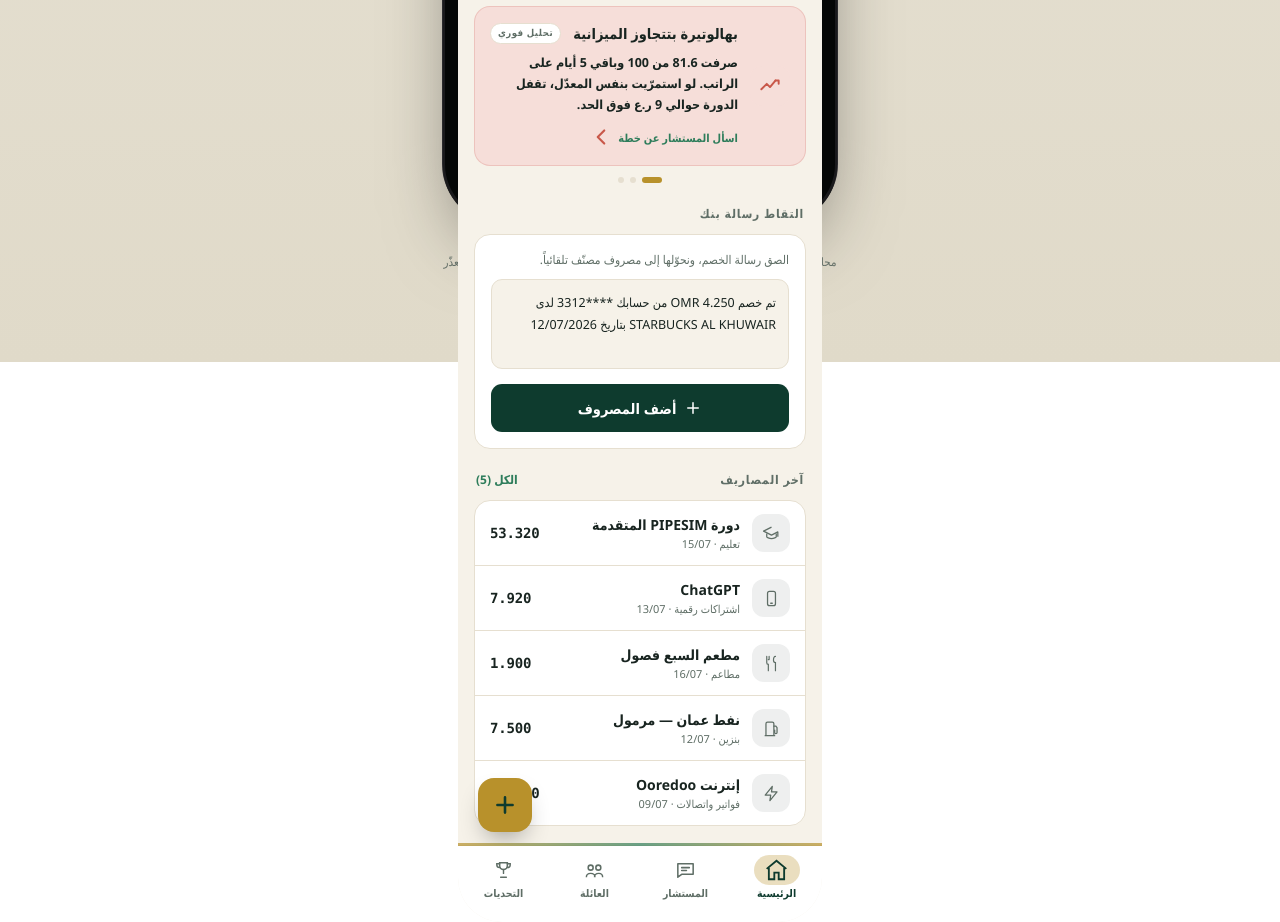
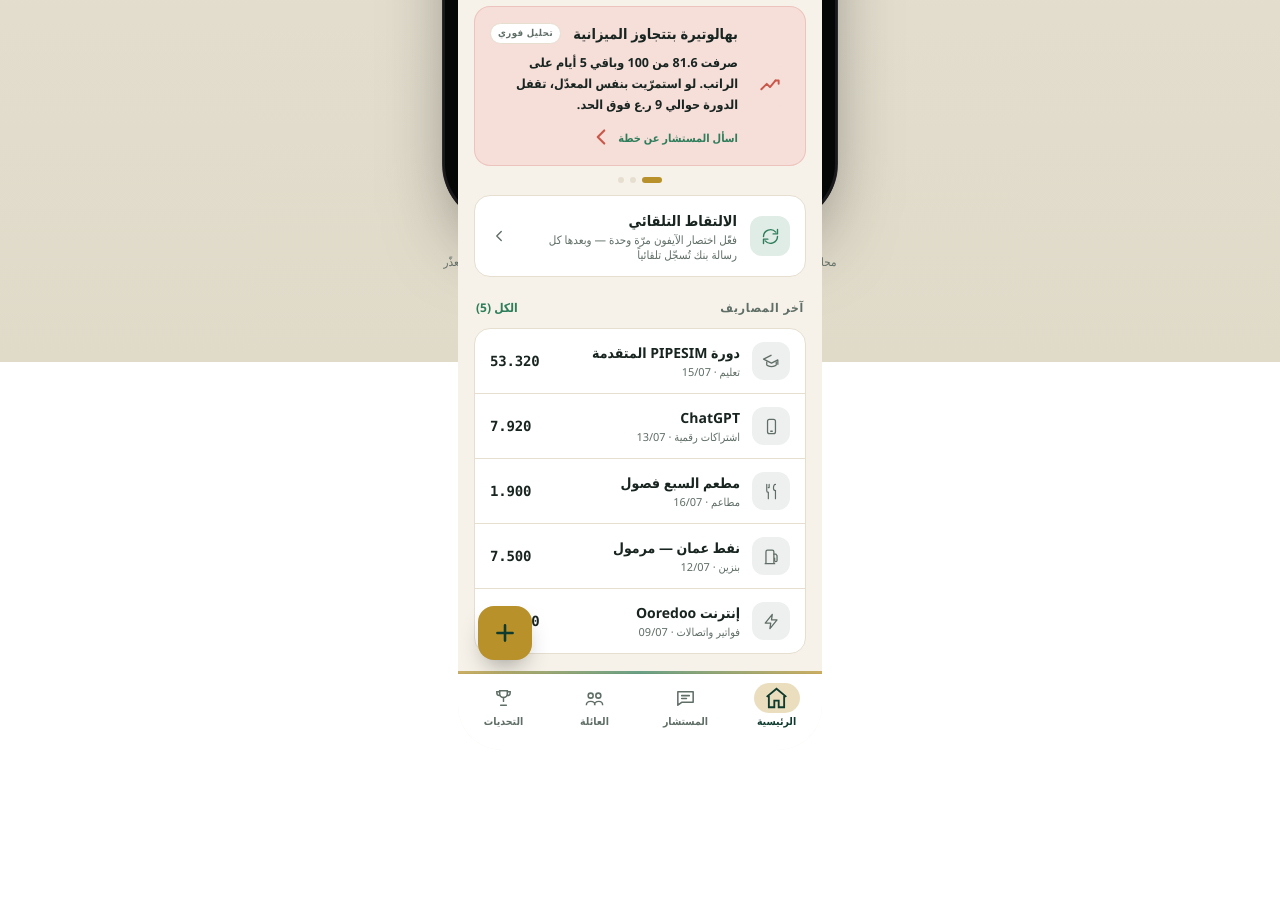
Before and after one commit to pcp-field/wafra-preview, a plain HTML site: page index.html in a window 1280 px wide. Shown: the part 794-1716 px from the top of the page. After the commit the page ends 1544 px from the top, so only its background shows below. Drawn offline with Linux system fonts and the light colour scheme.

Commit message:
تحديث: الالتقاط التلقائي بدل اللصق اليدوي

```diff
--- a/index.html
+++ b/index.html
@@ -354,14 +354,12 @@
               </div>
               <div class="dots"><i class="on"></i><i></i><i></i></div>
 
-              <!-- capture -->
-              <div class="shead"><span class="t">التقاط رسالة بنك</span></div>
-              <div class="wcard p16">
-                <div class="sub" style="margin-bottom:10px">الصق رسالة الخصم، ونحوّلها إلى مصروف مصنّف تلقائياً.</div>
-                <textarea class="ta" rows="3" id="smsBox">تم خصم OMR 4.250 من حسابك ****3312 لدى STARBUCKS AL KHUWAIR بتاريخ 12/07/2026</textarea>
-                <div style="height:10px"></div>
-                <button class="btn" onclick="parseSms()"><svg width="18" height="18" viewBox="0 0 24 24" fill="none"><path d="M12 5v14M5 12h14" stroke="currentColor" stroke-width="2" stroke-linecap="round"/></svg>أضف المصروف</button>
-              </div>
+              <!-- auto capture -->
+              <div class="wcard"><div class="frow" onclick="toast('معالج إضافة اختصار الآيفون')">
+                <div class="itok palm"><svg viewBox="0 0 24 24" fill="none"><path d="M4 12a8 8 0 0114-5m2-3v5h-5M20 12a8 8 0 01-14 5m-2 3v-5h5" stroke="currentColor" stroke-width="1.6" stroke-linecap="round" stroke-linejoin="round"/></svg></div>
+                <div class="grow"><div class="title">الالتقاط التلقائي</div><div class="desc">فعّل اختصار الآيفون مرّة وحدة — وبعدها كل رسالة بنك تُسجّل تلقائياً</div></div>
+                <span class="chev"><svg width="18" height="18" viewBox="0 0 24 24" fill="none"><path d="M15 6l-6 6 6 6" stroke="currentColor" stroke-width="1.8" stroke-linecap="round" stroke-linejoin="round"/></svg></span>
+              </div></div>
 
               <!-- recent -->
               <div class="shead"><span class="t">آخر المصاريف</span><span class="a">الكل (5)</span></div>
@@ -588,12 +586,7 @@
     document.getElementById('delChk').checked=false; document.getElementById('delBtn').disabled=true;
     showMain('home'); toast('تم حذف الحساب (محاكاة)'); }
 
-  function parseSms(fromFab){
-    if(fromFab){ toast('إضافة مصروف يدوي'); return; }
-    const t=document.getElementById('smsBox').value;
-    if(/OMR|ر\.ع|خصم|SAR|AED/i.test(t)) toast('أُضيف: STARBUCKS — 4.250 ر.ع');
-    else toast('لا تبدو رسالة بنك');
-  }
+  function parseSms(){ toast('إضافة مصروف يدوي'); }
 </script>
 </body>
 </html>
```
